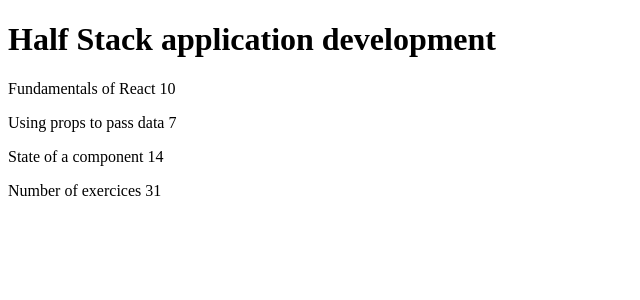
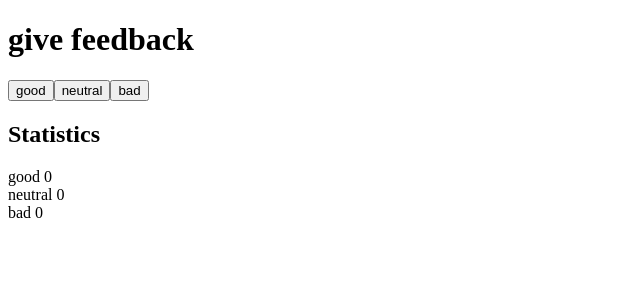
Before and after one commit to Barnab1/Full-Stack-Open, a React (Vite) app in the folder part1/: page / in a window 1280 px wide. Shown: the top 300 px of the page, without its empty margins (0-640 px from the left). Built offline with nearby package versions, Linux system fonts and the light colour scheme.

Commit message:
Did exercice 1.6 of part1

```diff
--- a/part1/src/App.jsx
+++ b/part1/src/App.jsx
@@ -1,68 +1,27 @@
+import {useState} from 'react';
 
-const Header = (props)=>{
- // console.log(props);
-  return (
-    <h1>{props.course}</h1>
-  )
-}
+const Button = ({onClick, text})=> <button onClick={onClick}>{text}</button>
 
-const Part = (props)=>{
-  return(
-    <p>
-      {props.name} {props.exercises}
-    </p>
-  )
-}
-
-const Content = (props) =>{
-const parts = props['parts']
+const App = ()=>{
+  // save clicks of each button to its own state
+  const [good, setGood] = useState(0)
+  const [neutral, setNeutral] = useState(0)
+  const [bad, setBad] = useState(0)
 
   return (
     <div>
-      <Part name={parts[0].name} exercises= {parts[0].exercises}/>
-      <Part name={parts[1].name} exercises= {parts[1].exercises}/>
-      <Part name={parts[2].name} exercises= {parts[2].exercises}/>
+      <h1>give feedback</h1>
+      <Button onClick ={()=>setGood(good+1)} text="good"/>
+      <Button onClick ={()=>setNeutral(neutral+1)} text="neutral"/>
+      <Button onClick ={()=>setBad(bad +1)} text="bad"/>
+
+      <h2>Statistics</h2>
+
+      <div>good {good}</div>
+      <div>neutral {neutral} </div>
+      <div>bad {bad}</div>
     </div>
   )
-}
-
-
-const Footer = (props) =>{
-  const totalExercises = props['parts'][0].exercises + props['parts'][1].exercises + props['parts'][2].exercises;
-  return (
-    <p>Number of exercices {totalExercises} </p>
-  )
-}
-
-const App = ()=>{
-
-   const course =
-   {
-      name: 'Half Stack application development',
-      parts: [
-        {
-      name: 'Fundamentals of React',
-      exercises: 10
-    },
-    {
-      name: 'Using props to pass data',
-      exercises: 7
-    },
-    {
-      name: 'State of a component',
-      exercises: 14
-    }
-      ]
-
-    }
-
-      return (
-        <div>
-          <Header course = {course.name} />
-          <Content parts = {course.parts} />
-          <Footer parts = {course.parts} />
-        </div>
-      )
   }
 
 
```
Also changed, not shown: part1/src/main.jsx (line endings or trailing spaces).
